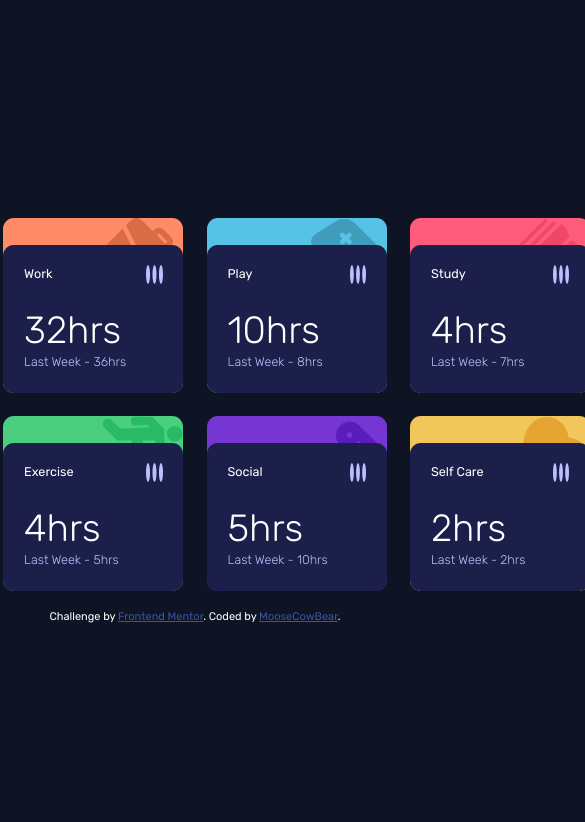
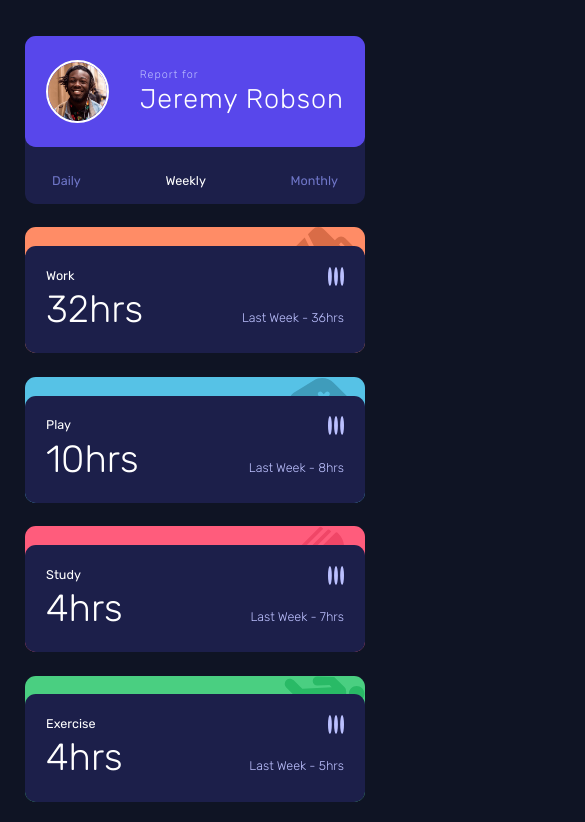
Before and after one commit to MooseCowBear/frontend-mentor-time-tracking-dashboard, a plain HTML site: page index.html in a window 390 px wide. Shown: the top 822 px of the page, 585 px wide, since content can reach past the window. Drawn offline with Linux system fonts and the light colour scheme.

Commit message:
Add mobile styling

```diff
--- a/styles.css
+++ b/styles.css
@@ -84,7 +84,7 @@ body {
 
 main {
   display: grid;
-  grid-template-columns: repeat(4, 10em);
+  grid-template-columns: repeat(4, minmax(7em, 10em));
   gap: 1.3em;
 }
 
@@ -123,6 +123,7 @@ h1 {
 
 .user img {
   width: 3.5em;
+  height: 3.5em;
   border: 2px solid white;
   border-radius: 50%;
 }
@@ -204,7 +205,6 @@ h2 {
 .paragraph-wrapper {
   display: flex;
   flex-direction: column;
-  gap: 0;
 }
 
 .curr {
@@ -227,6 +227,45 @@ button:hover, button:focus{
 .section-heading > img:hover {
   cursor: pointer;
 }
-.section-info:hover, .section-info:focus-within {
+.section-info:hover, .section-info:focus {
   filter: brightness(170%);
 }
+
+@media only screen and (max-width: 660px) {
+  main {
+    padding: 2em 0;
+    display: grid;
+    grid-template-columns: 1fr;
+    gap: 1.3em;
+  }
+  .user-info {
+    flex-direction: row;
+    align-items: center;
+  }
+  h1 {
+    margin-bottom: 0;
+    line-height: 1;
+  }
+  .timeframe {
+    display: flex;
+    flex-direction: row;
+    align-items: center;
+    justify-content: space-between;
+    margin-top: 0.5rem;
+    padding: 1rem 1.3rem;
+    height: 30%;
+  }
+  .category {
+    height: 7em;
+  }
+  .paragraph-wrapper {
+    flex-direction: row;
+    align-items: last baseline;
+    justify-content: space-between;
+  }
+}
+@media only screen and (max-width: 350px) {
+  main {
+    margin: 1em;
+  }
+}
```
